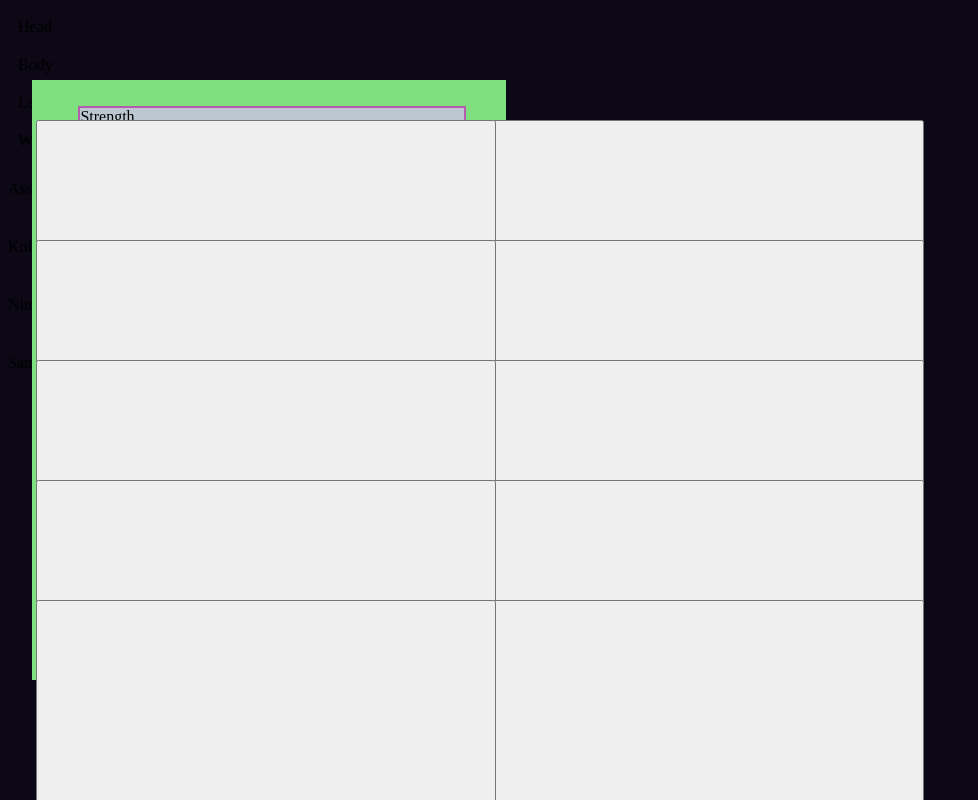
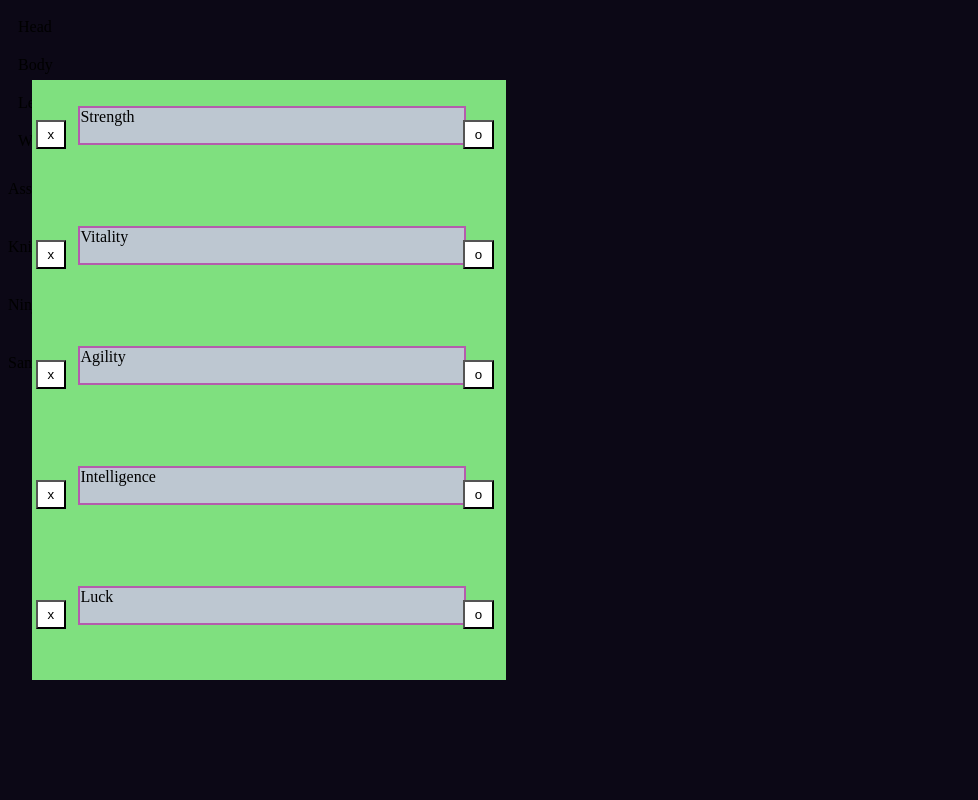
Before and after one commit to soundwanders/makehero, a plain HTML site: page index.html in a window 1280 px wide. Shown: the whole page, without its empty margins (0-978 px from the left). Drawn offline with Linux system fonts and the light colour scheme.

Commit message:
minor fix

```diff
--- a/assets/herostyle.css
+++ b/assets/herostyle.css
@@ -177,14 +177,8 @@ html {
 
 /* All Buttons, Grouped by Class Name */
 .button {
-    background-color: void;
-    display: inline-block;
-    position: fixed;
-    height: 75%;
-    width: 36%;
-    top: 10vh;
-    left: 5vh;
-    margin: 0 auto;
+    background-color: white;
+    padding: 5px 10px;
 }
 
 /* Strength Buttons */
```
